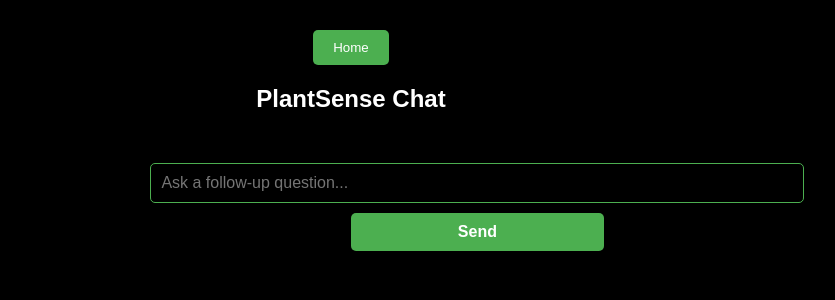
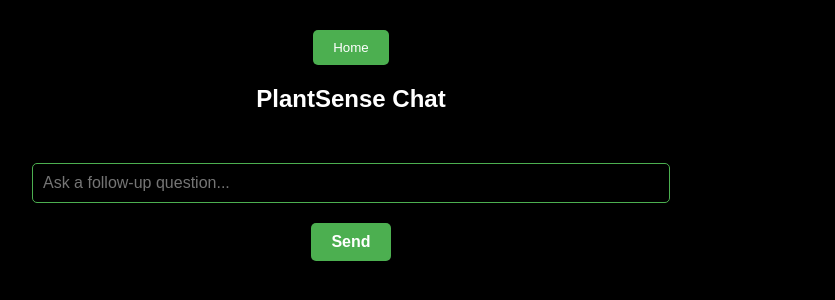
Before and after one commit to dhruvshr/PlantSense, a Flask app: template app/templates/chat.html in a window 1280 px wide. Shown: the top 300 px of the page, without its empty margins (289-1124 px from the left). Run offline with Flask 3, Linux system fonts and the light colour scheme; the template is opened without the code that fills it, so the values that code supplies are empty.

Commit message:
fixed feedback prompt positioning

```diff
--- a/app/templates/chat.html
+++ b/app/templates/chat.html
@@ -83,14 +83,16 @@
         display: flex;
         flex-direction: column;
         align-items: center;
+        justify-content: center;
         margin-top: 30px;
+        width: 100%;
+        gap: 10px;
     }
 
     .feedback-form input[type="text"] {
         padding: 10px;
         width: 50%;
-        margin-left: 20%;
-        margin-bottom: 10px;
+        margin: 0;
         border: 1px solid #4CAF50;
         border-radius: 5px;
         font-size: 16px;
@@ -99,8 +101,9 @@
     }
 
     .feedback-form button {
-        width: 20%;
-        margin-left: 20%;
+        width: auto;
+        padding: 10px 20px;
+        margin: 0;
         font-size: 16px;
         font-weight: bold;
     }
@@ -171,10 +174,12 @@
     <h2>PlantSense Chat</h2>
 
     <!-- Container for horizontal layout -->
-    <div style="display: flex; gap: 20px; margin: 1em;">
+    <div style="display: flex; flex-direction: column; align-items: center; gap: 20px; margin: 1em;">
+        <!-- Add a new div for horizontal layout of image and chat -->
+        <div style="display: flex; width: 100%; gap: 20px;">
             <!-- uploaded image display-->
             {% if uploaded_image %}
-        <div class="results" style="align-self: center;">
+            <div class="results" style="align-self: flex-start;">
                 <img src="{{ url_for('static', filename='uploaded_images/' + uploaded_image.file_path.split('/')[-1]) }}"
                     alt="Uploaded Image">
                 <p>Uploaded Image: {{ uploaded_image.file_path.split('/')[-1] }}</p>
@@ -183,9 +188,10 @@
 
         {% endif %}
 
-        <!-- chat log -->
+            <!-- Chat container with both chat log and feedback form -->
+            <div style="flex: 1; display: flex; flex-direction: column;">
                 {% if messages %}
-        <div class="chat-log" style="flex: 1;">
+                <div class="chat-log">
                     {% for message in messages %}
                     <div class="message-div">
                         {% if message.sender == 'PlantSense' %}
@@ -199,15 +205,17 @@
                     {% endfor %}
                 </div>
                 {% endif %}
-    </div>
 
                 <!-- feedback loop -->
                 <form method="post" class="feedback-form">
                     <input type="text" name="user_feedback" placeholder="Ask a follow-up question..." required>
+                    <div style="margin-top: 10px;">
                         <button type="submit">Send</button>
+                    </div>
                 </form>
-
-</body>
+            </div>
+        </div>
+    </div>
 
     <script>
         // function to scroll chat log to bottom
```
Also changed, not shown: instance/plantsense_images.db. Lines whose indentation alone changed are shown as unchanged.
